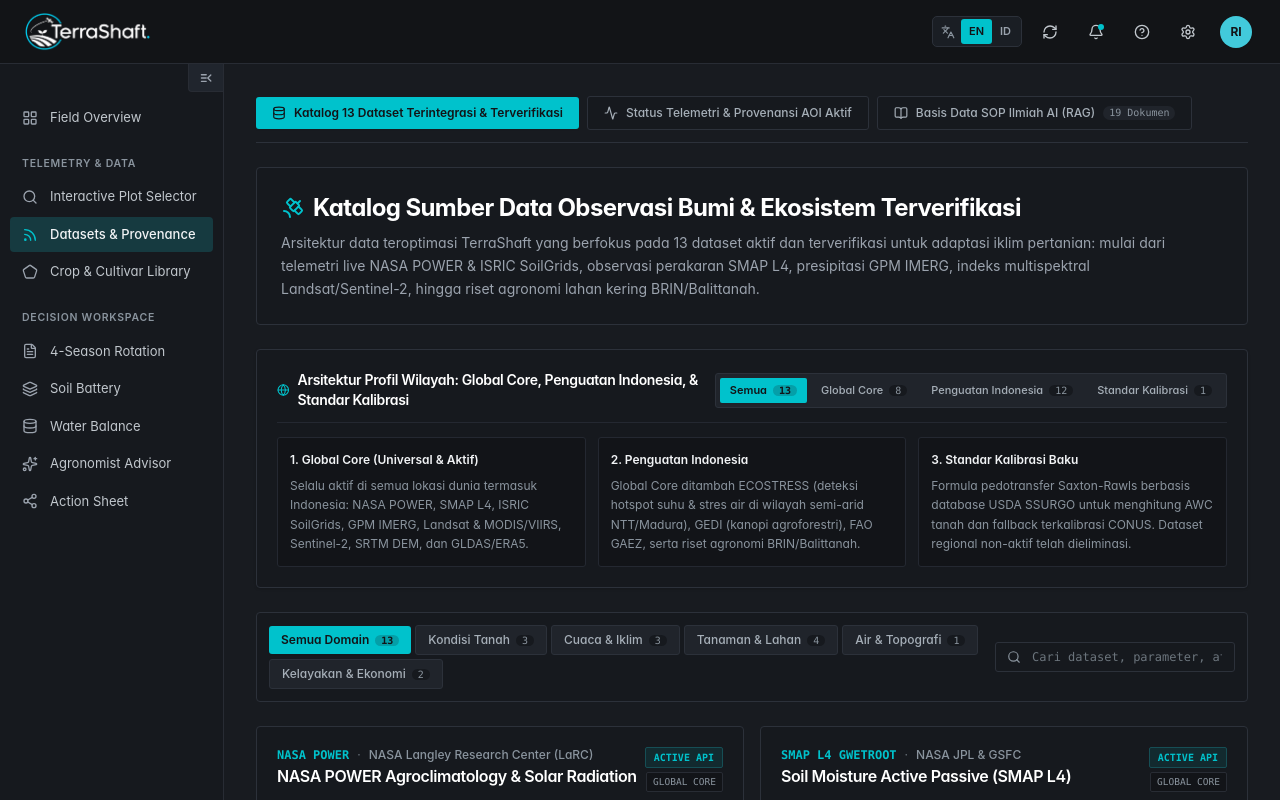
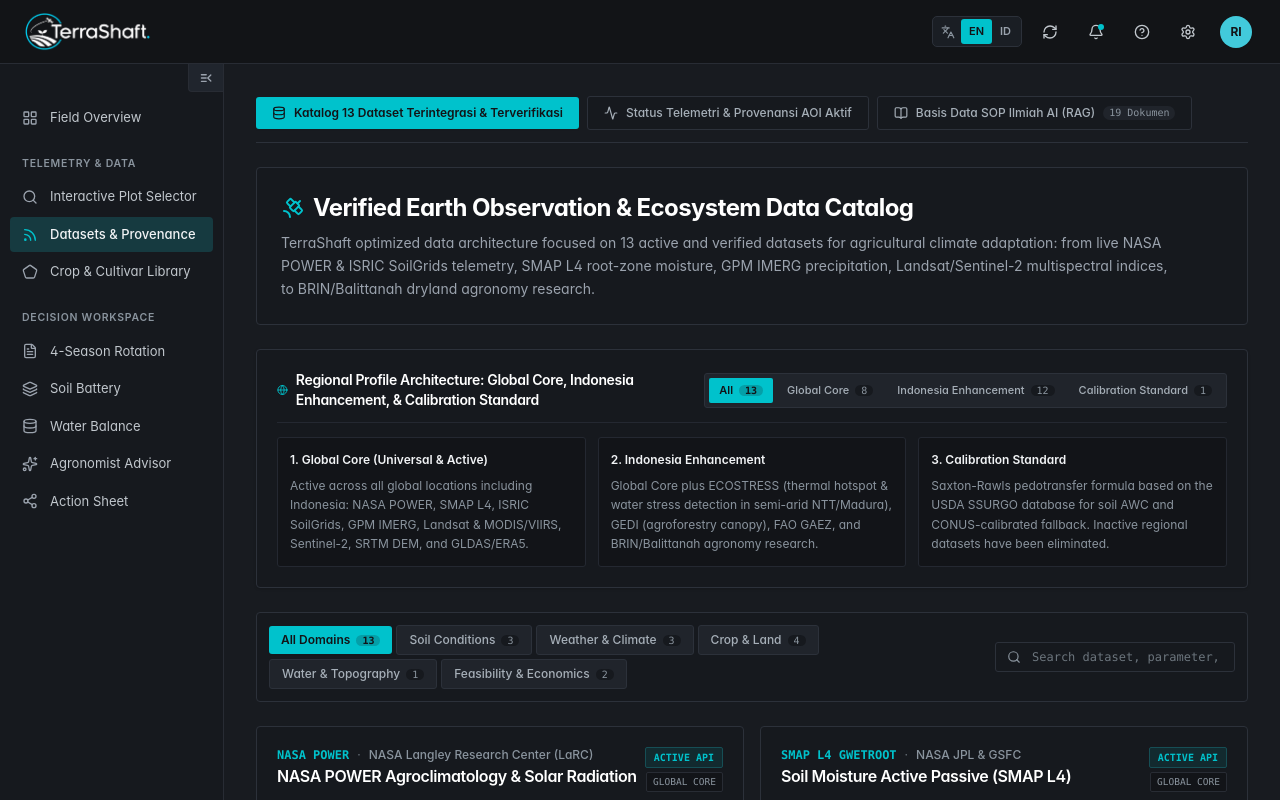
Before and after one commit to vellumgracia-del/TerraShaft, a Next.js app: page /data-sources in a window 1280 px wide. Shown: the top 800 px of the page. Built offline with nearby package versions, Linux system fonts and the light colour scheme; no server answers.

Commit message:
feat(i18n): localize remaining hardcoded strings in overview, provenance, catalog, and settings

```diff
--- a/src/components/overview/SummaryMetricCards.tsx
+++ b/src/components/overview/SummaryMetricCards.tsx
@@ -54,7 +54,7 @@ export default function SummaryMetricCards() {
         {/* 1. Kelembapan Zona Akar */}
         <div className="bg-[#20242B] p-4 flex flex-col justify-between gap-2.5">
           <div className="flex items-center justify-between gap-2 text-xs text-[#8A949E]" title={smapStatus.detailText}>
-            <span className="whitespace-nowrap">Root-Zone Wetness (SMAP)</span>
+            <span className="whitespace-nowrap">{isEn ? 'Root-Zone Wetness (SMAP)' : 'Kelembapan Zona Akar (SMAP)'}</span>
           </div>
           <div className="flex items-baseline gap-1.5">
             <span className="text-xl font-semibold font-mono text-[#F1F3F5] tabular-nums">
@@ -81,7 +81,7 @@ export default function SummaryMetricCards() {
         {/* 2. Baterai Tanah */}
         <div className="bg-[#20242B] p-4 flex flex-col justify-between gap-2.5">
           <div className="flex items-center justify-between gap-2 text-xs text-[#8A949E] whitespace-nowrap">
-            <span>Soil Battery Projection</span>
+            <span>{isEn ? 'Soil Battery Projection' : 'Proyeksi Baterai Tanah'}</span>
             <span className="font-mono text-[11px] text-[#8A949E]">0-30cm</span>
           </div>
           <div className="flex items-baseline gap-2">
@@ -114,7 +114,7 @@ export default function SummaryMetricCards() {
         {/* 3. Kapasitas Air Tanah (ISRIC SoilGrids) */}
         <div className="bg-[#20242B] p-4 flex flex-col justify-between gap-2.5">
           <div className="flex items-center justify-between gap-2 text-xs text-[#8A949E] whitespace-nowrap">
-            <span>Available Water (AWC)</span>
+            <span>{isEn ? 'Available Water (AWC)' : 'Air Tersedia (AWC)'}</span>
             <span className="font-mono text-[11px] text-[#8A949E]">ISRIC v2.0</span>
           </div>
           <div className="flex items-baseline gap-1.5">
@@ -134,8 +134,8 @@ export default function SummaryMetricCards() {
         {/* 4. Defisit Air Puncak */}
         <div className="bg-[#20242B] p-4 flex flex-col justify-between gap-2.5">
           <div className="flex items-center justify-between gap-2 text-xs text-[#8A949E] whitespace-nowrap">
-            <span>Peak Seasonal Deficit</span>
-            <span className="font-mono text-[11px] text-[#8A949E]">ETc vs Rain</span>
+            <span>{isEn ? 'Peak Seasonal Deficit' : 'Defisit Air Puncak'}</span>
+            <span className="font-mono text-[11px] text-[#8A949E]">{isEn ? 'ETc vs Rain' : 'ETc vs Hujan'}</span>
           </div>
           <div className="flex items-baseline gap-1.5">
             <span className="text-xl font-semibold font-mono text-[#F1F3F5] tabular-nums">
@@ -144,7 +144,7 @@ export default function SummaryMetricCards() {
           </div>
           <div className="flex items-center justify-between gap-2 text-[11px] text-[#8A949E] pt-1 whitespace-nowrap">
             <span className="text-[#C1C7CD]">{waterDetails.label}</span>
-            <span className="font-mono">Limit 100mm</span>
+            <span className="font-mono">{isEn ? 'Limit 100mm' : 'Batas 100mm'}</span>
           </div>
         </div>
 
--- a/src/components/provenance/NasaChallengeResources.tsx
+++ b/src/components/provenance/NasaChallengeResources.tsx
@@ -1,6 +1,7 @@
 'use client';
 
 import React, { useState, useMemo } from 'react';
+import { useAppI18n } from '@/lib/i18n';
 import {
   Satellite,
   Search,
@@ -304,35 +305,36 @@ export const NASA_CHALLENGE_DATASETS: ChallengeDataset[] = [
 ];
 
 export default function NasaChallengeResources() {
+  const { isEn } = useAppI18n();
   const [activeProfile, setActiveProfile] = useState<'all' | 'global-core' | 'indonesia' | 'standard-baseline'>('all');
   const [activeGroup, setActiveGroup] = useState<string>('all');
   const [searchQuery, setSearchQuery] = useState<string>('');
 
   const domainGroups = [
-    { id: 'all', label: 'Semua Domain', count: NASA_CHALLENGE_DATASETS.length },
+    { id: 'all', label: isEn ? 'All Domains' : 'Semua Domain', count: NASA_CHALLENGE_DATASETS.length },
     {
       id: 'soil',
-      label: 'Kondisi Tanah',
+      label: isEn ? 'Soil Conditions' : 'Kondisi Tanah',
       count: NASA_CHALLENGE_DATASETS.filter((d) => d.domainGroup === 'soil').length
     },
     {
       id: 'weather',
-      label: 'Cuaca & Iklim',
+      label: isEn ? 'Weather & Climate' : 'Cuaca & Iklim',
       count: NASA_CHALLENGE_DATASETS.filter((d) => d.domainGroup === 'weather').length
     },
     {
       id: 'crop-land',
-      label: 'Tanaman & Lahan',
+      label: isEn ? 'Crop & Land' : 'Tanaman & Lahan',
       count: NASA_CHALLENGE_DATASETS.filter((d) => d.domainGroup === 'crop-land').length
     },
     {
       id: 'water-topo',
-      label: 'Air & Topografi',
+      label: isEn ? 'Water & Topography' : 'Air & Topografi',
       count: NASA_CHALLENGE_DATASETS.filter((d) => d.domainGroup === 'water-topo').length
     },
     {
       id: 'agri-econ',
-      label: 'Kelayakan & Ekonomi',
+      label: isEn ? 'Feasibility & Economics' : 'Kelayakan & Ekonomi',
       count: NASA_CHALLENGE_DATASETS.filter((d) => d.domainGroup === 'agri-econ').length
     }
   ];
@@ -342,7 +344,7 @@ export default function NasaChallengeResources() {
     label: string;
     count: number;
   }> = [
-    { id: 'all', label: 'Semua', count: NASA_CHALLENGE_DATASETS.length },
+    { id: 'all', label: isEn ? 'All' : 'Semua', count: NASA_CHALLENGE_DATASETS.length },
     {
       id: 'global-core',
       label: 'Global Core',
@@ -350,14 +352,14 @@ export default function NasaChallengeResources() {
     },
     {
       id: 'indonesia',
-      label: 'Penguatan Indonesia',
+      label: isEn ? 'Indonesia Enhancement' : 'Penguatan Indonesia',
       count: NASA_CHALLENGE_DATASETS.filter(
         (d) => d.geographicProfile === 'global-core' || d.geographicProfile === 'indonesia-profile'
       ).length
     },
     {
       id: 'standard-baseline',
-      label: 'Standar Kalibrasi',
+      label: isEn ? 'Calibration Standard' : 'Standar Kalibrasi',
       count: NASA_CHALLENGE_DATASETS.filter((d) => d.geographicProfile === 'standard-baseline').length
     }
   ];
@@ -464,12 +466,16 @@ export default function NasaChallengeResources() {
       <div className="p-6 rounded-[4px] bg-[#16191E] border border-[#2C313A] flex flex-col gap-2">
         <h1 className="text-xl sm:text-2xl font-bold tracking-tight text-white flex items-center gap-2">
           <Satellite className="w-6 h-6 text-[#00C2CC] shrink-0" />
-          <span>Katalog Sumber Data Observasi Bumi & Ekosistem Terverifikasi</span>
+          <span>
+            {isEn
+              ? 'Verified Earth Observation & Ecosystem Data Catalog'
+              : 'Katalog Sumber Data Observasi Bumi & Ekosistem Terverifikasi'}
+          </span>
         </h1>
         <p className="text-sm text-[#9BA3AE] leading-relaxed max-w-4xl">
-          Arsitektur data teroptimasi TerraShaft yang berfokus pada 13 dataset aktif dan terverifikasi untuk adaptasi iklim pertanian:
-          mulai dari telemetri live NASA POWER & ISRIC SoilGrids, observasi perakaran SMAP L4, presipitasi GPM IMERG, indeks multispektral Landsat/Sentinel-2,
-          hingga riset agronomi lahan kering BRIN/Balittanah.
+          {isEn
+            ? 'TerraShaft optimized data architecture focused on 13 active and verified datasets for agricultural climate adaptation: from live NASA POWER & ISRIC SoilGrids telemetry, SMAP L4 root-zone moisture, GPM IMERG precipitation, Landsat/Sentinel-2 multispectral indices, to BRIN/Balittanah dryland agronomy research.'
+            : 'Arsitektur data teroptimasi TerraShaft yang berfokus pada 13 dataset aktif dan terverifikasi untuk adaptasi iklim pertanian: mulai dari telemetri live NASA POWER & ISRIC SoilGrids, observasi perakaran SMAP L4, presipitasi GPM IMERG, indeks multispektral Landsat/Sentinel-2, hingga riset agronomi lahan kering BRIN/Balittanah.'}
         </p>
       </div>
 
@@ -479,7 +485,9 @@ export default function NasaChallengeResources() {
           <div className="flex items-center gap-2">
             <Globe className="w-4 h-4 text-[#00C2CC]" />
             <h2 className="text-sm font-semibold text-white tracking-tight">
-              Arsitektur Profil Wilayah: Global Core, Penguatan Indonesia, & Standar Kalibrasi
+              {isEn
+                ? 'Regional Profile Architecture: Global Core, Indonesia Enhancement, & Calibration Standard'
+                : 'Arsitektur Profil Wilayah: Global Core, Penguatan Indonesia, & Standar Kalibrasi'}
             </h2>
           </div>
           <div className="flex flex-wrap lg:flex-nowrap items-center gap-1 bg-[#20242B] p-1 rounded-[3px] border border-[#2C313A] shrink-0">
@@ -508,26 +516,32 @@ export default function NasaChallengeResources() {
         <div className="grid grid-cols-1 md:grid-cols-3 gap-3 text-xs leading-relaxed">
           <div className="p-3 rounded-[3px] bg-[#121418] border border-[#242831] flex flex-col gap-1.5">
             <span className="font-semibold text-[#F1F3F5]">
-              1. Global Core (Universal & Aktif)
+              {isEn ? '1. Global Core (Universal & Active)' : '1. Global Core (Universal & Aktif)'}
             </span>
             <p className="text-[#8A949E]">
-              Selalu aktif di semua lokasi dunia termasuk Indonesia: NASA POWER, SMAP L4, ISRIC SoilGrids, GPM IMERG, Landsat & MODIS/VIIRS, Sentinel-2, SRTM DEM, dan GLDAS/ERA5.
+              {isEn
+                ? 'Active across all global locations including Indonesia: NASA POWER, SMAP L4, ISRIC SoilGrids, GPM IMERG, Landsat & MODIS/VIIRS, Sentinel-2, SRTM DEM, and GLDAS/ERA5.'
+                : 'Selalu aktif di semua lokasi dunia termasuk Indonesia: NASA POWER, SMAP L4, ISRIC SoilGrids, GPM IMERG, Landsat & MODIS/VIIRS, Sentinel-2, SRTM DEM, dan GLDAS/ERA5.'}
             </p>
           </div>
           <div className="p-3 rounded-[3px] bg-[#121418] border border-[#242831] flex flex-col gap-1.5">
             <span className="font-semibold text-[#F1F3F5]">
-              2. Penguatan Indonesia
+              {isEn ? '2. Indonesia Enhancement' : '2. Penguatan Indonesia'}
             </span>
             <p className="text-[#8A949E]">
-              Global Core ditambah ECOSTRESS (deteksi hotspot suhu & stres air di wilayah semi-arid NTT/Madura), GEDI (kanopi agroforestri), FAO GAEZ, serta riset agronomi BRIN/Balittanah.
+              {isEn
+                ? 'Global Core plus ECOSTRESS (thermal hotspot & water stress detection in semi-arid NTT/Madura), GEDI (agroforestry canopy), FAO GAEZ, and BRIN/Balittanah agronomy research.'
+                : 'Global Core ditambah ECOSTRESS (deteksi hotspot suhu & stres air di wilayah semi-arid NTT/Madura), GEDI (kanopi agroforestri), FAO GAEZ, serta riset agronomi BRIN/Balittanah.'}
             </p>
           </div>
           <div className="p-3 rounded-[3px] bg-[#121418] border border-[#242831] flex flex-col gap-1.5">
             <span className="font-semibold text-[#F1F3F5]">
-              3. Standar Kalibrasi Baku
+              {isEn ? '3. Calibration Standard' : '3. Standar Kalibrasi Baku'}
             </span>
             <p className="text-[#8A949E]">
-              Formula pedotransfer Saxton-Rawls berbasis database USDA SSURGO untuk menghitung AWC tanah dan fallback terkalibrasi CONUS. Dataset regional non-aktif telah dieliminasi.
+              {isEn
+                ? 'Saxton-Rawls pedotransfer formula based on the USDA SSURGO database for soil AWC and CONUS-calibrated fallback. Inactive regional datasets have been eliminated.'
+                : 'Formula pedotransfer Saxton-Rawls berbasis database USDA SSURGO untuk menghitung AWC tanah dan fallback terkalibrasi CONUS. Dataset regional non-aktif telah dieliminasi.'}
             </p>
           </div>
         </div>
@@ -565,7 +579,7 @@ export default function NasaChallengeResources() {
             type="text"
             value={searchQuery}
             onChange={(e) => setSearchQuery(e.target.value)}
-            placeholder="Cari dataset, parameter, atau agensi..."
+            placeholder={isEn ? 'Search dataset, parameter, or agency...' : 'Cari dataset, parameter, atau agensi...'}
             className="w-full pl-9 pr-3 py-1.5 rounded-[3px] bg-[#12161E] border border-[#2C313A] text-xs text-[#F1F3F5] placeholder-[#6C757D] focus:border-[#00C2CC] focus:outline-none font-mono"
           />
         </div>
```
Also changed, not shown: src/app/overview/page.tsx (+22 -17 lines), src/app/settings/page.tsx (+8 -8 lines), src/components/provenance/DataSourceProvenanceCard.tsx (+24 -16 lines).
